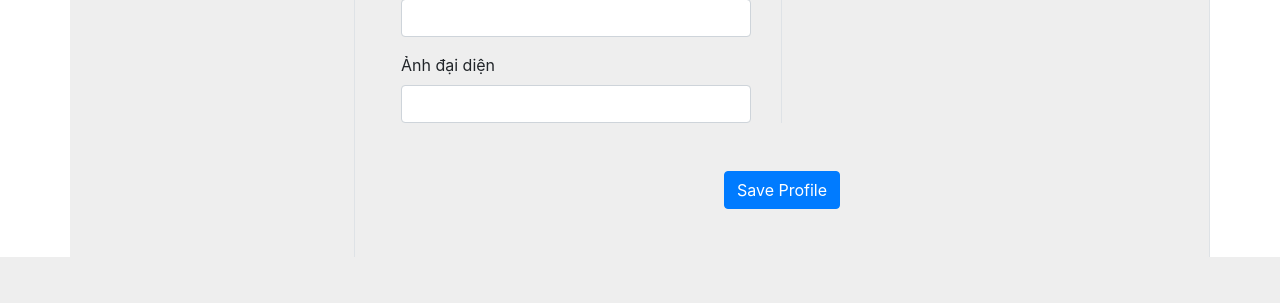
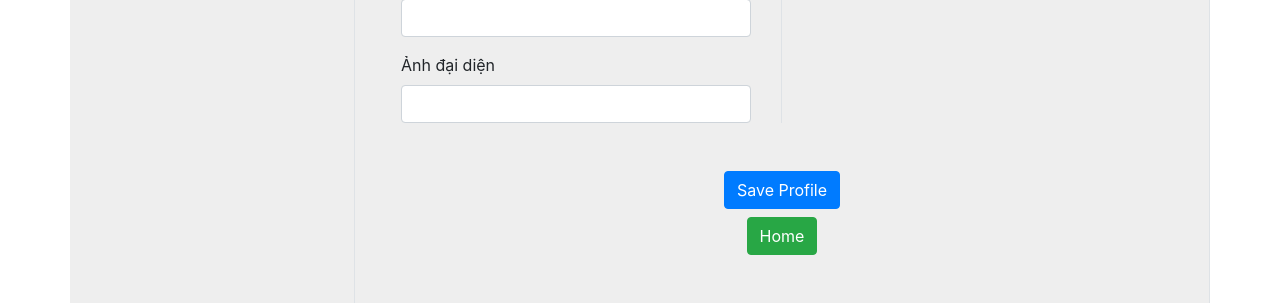
Before and after one commit to thq-quan/CNWEB_CSE485, a PHP site: page /CNWEB_CSE485/user/edit-profile.php in a window 1280 px wide. Shown: the part 580-883 px from the top of the page. Before the commit the page ends 837 px from the top, so only its background shows below. Run offline with PHP 8.4, Linux system fonts and the light colour scheme; the visitor is signed in with stand-in values (Sample User, id 1); data that the repository does not hold is empty; some libraries are stand-ins or nearby versions.

Commit message:
sua them

```diff
--- a/admin/Account/index.php
+++ b/admin/Account/index.php
@@ -68,6 +68,7 @@ require_once('../check_admin.php');
 							<th class="text-warning"> Change account type</th>
 							<th width="50px"></th>
 							<th width="50px"></th>
+							<th width="50px"></th>
 						</tr>
 					</thead>
 					<tbody>
@@ -100,6 +101,9 @@ foreach ($userList as $item) {
 				<td>
 					<button class="btn btn-danger" onclick="deleteAccount('.$item['id'].')">Delete</button>
 				</td>
+				<td>
+				<a href="../../user/edit-profile.php?id='.$item['id'].'"><button class="btn btn-success">Profile</button></a>
+			</td>
 			</tr>';
 }
 ?>
--- a/user/edit-profile.php
+++ b/user/edit-profile.php
@@ -207,6 +207,9 @@
                             <button class="btn btn-primary  profile-button" name = "save" type = "submit">Save Profile</button>
                         </div>
                     </form>
+                   <div class="mt-2 text-center">
+                        <a href="../index.php"><button class="btn btn-success  profile-button">Home</button></a>
+                   </div>
                 </div>
             </div>
         </div>
```
